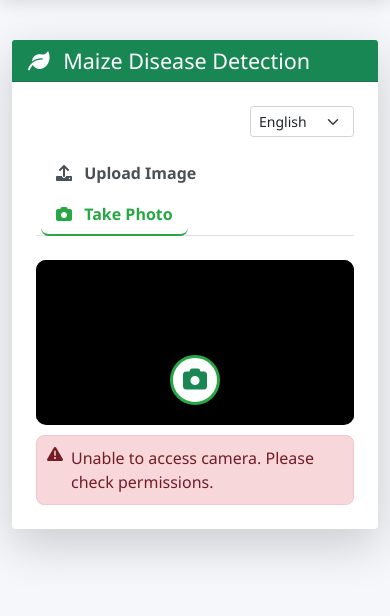
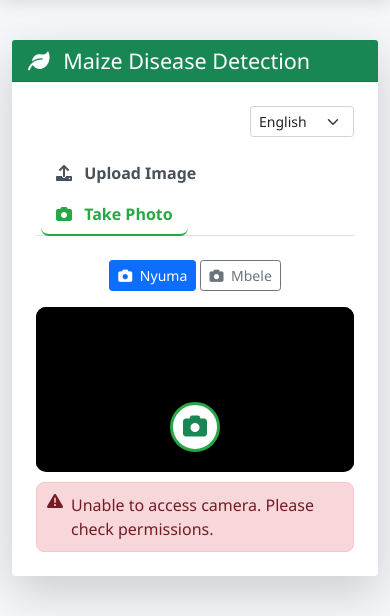
Before and after one commit to OficialMaziwa/Maize-disease-prediction, a Flask app: template app/templates/predict.html in a window 390 px wide, after a click on "Take Photo". Shown: the part 66-682 px from the top of the page. Run offline with Flask 3, Linux system fonts and the light colour scheme; the template is opened without the code that fills it, so the values that code supplies are empty; some libraries are stand-ins or nearby versions.

Commit message:
Complete fix: upload once, front/back camera for mobile

```diff
--- a/app/static/js/predict.js
+++ b/app/static/js/predict.js
@@ -2,6 +2,7 @@
 
 let currentImageData = null;
 let stream = null;
+let cameraMode = 'environment'; // default: back camera
 
 // Initialize camera when camera tab is shown
 document.addEventListener('DOMContentLoaded', function () {
@@ -60,7 +61,7 @@ document.addEventListener('DOMContentLoaded', function () {
     const cameraTab = document.getElementById('camera-tab');
     if (cameraTab) {
         cameraTab.addEventListener('shown.bs.tab', function () {
-            initCamera();
+            initCamera(cameraMode);
         });
     }
 
@@ -72,7 +73,19 @@ document.addEventListener('DOMContentLoaded', function () {
     }
 });
 
-// Process image file
+// Set camera mode (front/back)
+function setCameraMode(mode) {
+    cameraMode = mode;
+    // Update button styles
+    document.getElementById('backCameraBtn').className = 'btn btn-sm btn-outline-primary' + (mode === 'environment' ? ' active' : '');
+    document.getElementById('frontCameraBtn').className = 'btn btn-sm btn-outline-secondary' + (mode === 'user' ? ' active' : '');
+    // Reinitialize camera with new mode
+    if (document.getElementById('camera-tab').classList.contains('active')) {
+        initCamera(mode);
+    }
+}
+
+// Process image file - UPLOAD MARA MOJA
 function processImageFile(file, previewImg, imagePreview, uploadArea, rejectMessage, rejectText) {
     // Validate file type
     const allowedTypes = ['image/jpeg', 'image/jpg', 'image/png', 'image/webp'];
@@ -82,9 +95,9 @@ function processImageFile(file, previewImg, imagePreview, uploadArea, rejectMess
         return;
     }
 
-    // Validate file size (max 10MB)
-    if (file.size > 10 * 1024 * 1024) {
-        rejectText.textContent = 'File too large. Maximum size is 10MB';
+    // Validate file size (max 50MB for mobile)
+    if (file.size > 50 * 1024 * 1024) {
+        rejectText.textContent = 'File too large. Maximum size is 50MB';
         rejectMessage.style.display = 'flex';
         return;
     }
@@ -100,20 +113,26 @@ function processImageFile(file, previewImg, imagePreview, uploadArea, rejectMess
         // Store image data for prediction
         currentImageData = e.target.result;
 
-        // Automatically analyze
+        // ANALYZE IMMEDIATELY - NO SECOND UPLOAD
         analyzeImage(currentImageData);
     };
     reader.readAsDataURL(file);
 }
 
 // Initialize camera
-async function initCamera() {
+async function initCamera(mode) {
     const video = document.getElementById('video');
     const cameraPreview = document.getElementById('cameraPreview');
     const cameraRejectMessage = document.getElementById('cameraRejectMessage');
 
     try {
-        stream = await navigator.mediaDevices.getUserMedia({ video: true });
+        if (stream) {
+            stream.getTracks().forEach(track => track.stop());
+        }
+
+        stream = await navigator.mediaDevices.getUserMedia({
+            video: { facingMode: { exact: mode } }
+        });
         video.srcObject = stream;
         video.style.display = 'block';
         cameraPreview.style.display = 'none';
@@ -121,12 +140,24 @@ async function initCamera() {
 
         // Setup capture button
         const captureBtn = document.getElementById('captureBtn');
+        captureBtn.style.display = 'flex';
         captureBtn.onclick = capturePhoto;
     } catch (err) {
         console.error('Camera error:', err);
-        const cameraRejectText = document.getElementById('cameraRejectText');
-        cameraRejectText.textContent = 'Unable to access camera. Please check permissions.';
-        cameraRejectMessage.style.display = 'flex';
+        // Fallback: try any camera
+        try {
+            stream = await navigator.mediaDevices.getUserMedia({ video: true });
+            video.srcObject = stream;
+            video.style.display = 'block';
+            cameraRejectMessage.style.display = 'none';
+            const captureBtn = document.getElementById('captureBtn');
+            captureBtn.style.display = 'flex';
+            captureBtn.onclick = capturePhoto;
+        } catch (err2) {
+            const cameraRejectText = document.getElementById('cameraRejectText');
+            cameraRejectText.textContent = 'Unable to access camera. Please check permissions.';
+            cameraRejectMessage.style.display = 'flex';
+        }
     }
 }
 
@@ -158,7 +189,7 @@ function capturePhoto() {
         // Stop camera stream
         stopCamera();
 
-        // Analyze image
+        // ANALYZE IMMEDIATELY - NO SECOND UPLOAD
         analyzeImage(currentImageData);
     }
 }
@@ -203,7 +234,7 @@ function resetCamera() {
     loading.style.display = 'none';
 
     // Reinitialize camera
-    initCamera();
+    initCamera(cameraMode);
 }
 
 // Reset all
@@ -219,7 +250,7 @@ function resetAll() {
     }
 }
 
-// Analyze image
+// Analyze image - UPLOAD MARA MOJA
 function analyzeImage(imageData) {
     const loading = document.getElementById('loading');
     const results = document.getElementById('results');
--- a/app/templates/predict.html
+++ b/app/templates/predict.html
@@ -69,6 +69,15 @@
 
                         <!-- Camera Tab -->
                         <div class="tab-pane fade" id="camera" role="tabpanel">
+                            <!-- Camera selection buttons -->
+                            <div class="camera-select-buttons mb-3 text-center">
+                                <button class="btn btn-sm btn-outline-primary active" onclick="setCameraMode('environment')" id="backCameraBtn">
+                                    <i class="fas fa-camera me-1"></i> Nyuma
+                                </button>
+                                <button class="btn btn-sm btn-outline-secondary" onclick="setCameraMode('user')" id="frontCameraBtn">
+                                    <i class="fas fa-camera me-1"></i> Mbele
+                                </button>
+                            </div>
                             <div class="camera-container">
                                 <video id="video" autoplay playsinline></video>
                                 <button id="captureBtn" class="btn-capture" onclick="capturePhoto()">
@@ -190,7 +199,6 @@ document.addEventListener('DOMContentLoaded', function() {
     if (langSelector) {
         langSelector.addEventListener('change', function() {
             const newLang = this.value;
-            // Change language via backend route
             window.location.href = '/change-language/' + newLang + '?next=' + encodeURIComponent(window.location.pathname);
         });
     }
```
